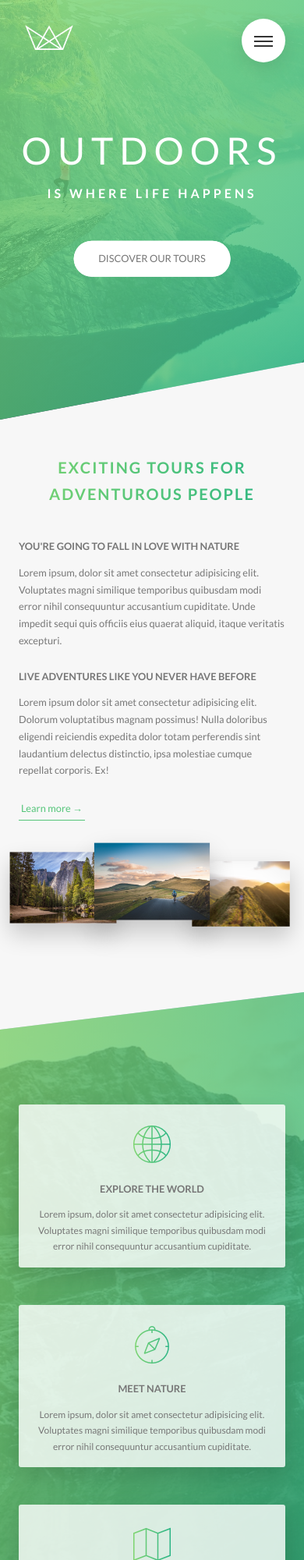
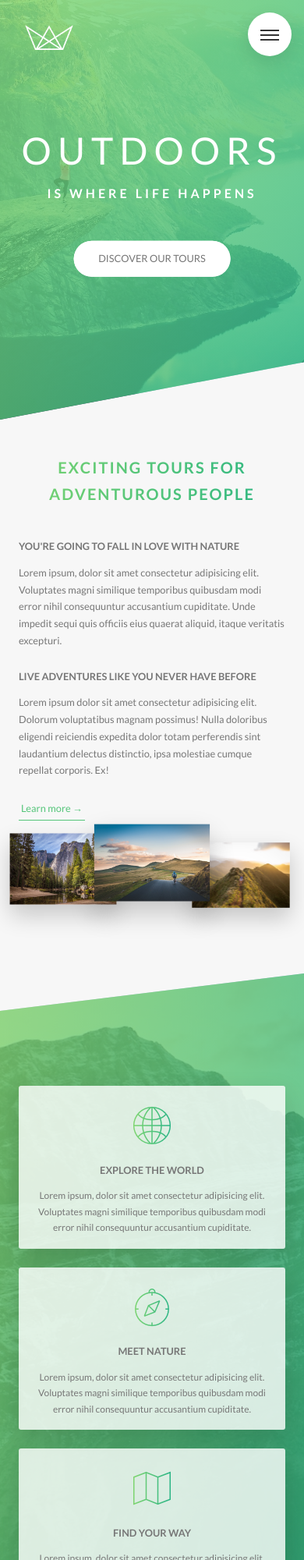
Before and after one commit to orionchik182/Outdoors, a website: page index.html in a window 390 px wide. Shown: the top 2000 px of the page at 78% size. Drawn offline with Linux system fonts and the light colour scheme.

Commit message:
feat: add media query all screen sizes

```diff
--- a/index.html
+++ b/index.html
@@ -343,7 +343,12 @@
 
 		<footer class="footer">
 			<div class="footer__logo-box">
-				<img src="img/logo-green-2x.png" alt="full logo" class="footer__logo">
+				<picture class="footer__logo">
+					<source srcset="img/logo-green-small-1x.png 1x, img/logo-green-small-2x.png 2x"
+									media="(max-width: 37.5em)">
+					<img srcset="img/logo-green-1x.png 1x, img/logo-green-2x.png 2x" alt="full logo">
+				</picture>
+
 			</div>
 			<div class="row">
 				<div class="col-1-of-2"><div class="footer__navigation">
--- a/sass/abstracts/_variables.scss
+++ b/sass/abstracts/_variables.scss
@@ -26,4 +26,5 @@ $default-font-size: 1.6rem;
 $grid-width: 114rem;
 $gutter-vertical: 8rem;
 $gutter-vertical-small: 6rem;
+$gutter-vertical-small-2: 3rem;
 $gutter-horizontal: 6rem;
--- a/sass/base/_base.scss
+++ b/sass/base/_base.scss
@@ -10,6 +10,8 @@ html {
   //This defines what 1rem is
   font-size: 62.5%;
 	scroll-behavior: smooth;
+	max-width: 144rem;
+	margin: 0 auto;
 
 	// @include respond(phone) {      - include in tap-port
 	// 	font-size: 50%;
@@ -30,8 +32,8 @@ html {
 
 body {
   box-sizing: border-box;
-	max-width: 144rem;
-	margin: 0 auto;
+
+
 	padding: 3rem;
 	scroll-behavior: smooth;
 
--- a/sass/components/_popup.scss
+++ b/sass/components/_popup.scss
@@ -1,5 +1,5 @@
 .popup {
-	background-color: rgba($color-black, .8);
+  background-color: rgba($color-black, 0.8);
   height: 100vh;
   width: 100%;
   position: fixed;
@@ -9,26 +9,38 @@
 
   opacity: 0;
   visibility: hidden;
-	transition: all .3s;
+  transition: all 0.3s;
 
   &__content {
     @include absCenter;
 
     width: 75%;
-		box-shadow: 0 2rem 4rem rgba($color-black, .2);
+    box-shadow: 0 2rem 4rem rgba($color-black, 0.2);
     background-color: $color-white;
     border-radius: 3px;
     display: table;
     overflow: hidden;
     opacity: 0;
-		transform: translate(-50%, -50%) scale(.25);
-		transition: all .5s .2s;
+    transform: translate(-50%, -50%) scale(0.25);
+    transition: all 0.5s 0.2s;
+
+    @include respond(tab-port) {
+      width: 90%;
+      display: block;
+      text-align: center;
+    }
   }
 
   &__left {
     width: 33.333333%;
     float: left;
     display: table-cell;
+
+    @include respond(tab-port) {
+      float: none;
+      display: inline-block;
+      width: 100%;
+    }
   }
 
   &__right {
@@ -37,11 +49,23 @@
     display: table-cell;
     vertical-align: middle;
     padding: 3rem 5rem;
+
+    @include respond(tab-port) {
+      float: none;
+      display: block;
+      width: auto;
+    }
   }
 
   &__img {
     display: block;
     width: 100%;
+
+    @include respond(tab-port) {
+      display: inline-block;
+      width: 49%;
+      transform: scale(1.1);
+    }
   }
 
   &__text {
@@ -56,6 +80,10 @@
     -ms-hyphens: auto;
     -webkit-hyphens: auto;
     hyphens: auto;
+
+    @include respond(tab-port) {
+      text-align: left;
+    }
   }
 
   //OPEN STATES
@@ -79,7 +107,7 @@
       text-decoration: none;
       display: inline-block;
       font-size: 3rem;
-			transition: all .2s;
+      transition: all 0.2s;
       line-height: 1;
     }
 
--- a/sass/layout/_grid.scss
+++ b/sass/layout/_grid.scss
@@ -35,6 +35,10 @@
 			@include respond(tab-port) {
 				margin-right: 0;
 				margin-bottom: $gutter-vertical-small;
+			}
+
+			@include respond(phone) {
+				margin-bottom: $gutter-vertical-small-2;
 			}
     }
 
--- a/sass/layout/_navigation.scss
+++ b/sass/layout/_navigation.scss
@@ -1,5 +1,7 @@
 .navigation {
-
+	position: relative;
+	float: right;
+	margin-right: 9rem;
 	&__checkbox {
 		display: none;
 	}
@@ -9,23 +11,13 @@
 		height: 7rem;
 		width: 7rem;
 		position: fixed;
-		top: 6rem;
-		right: 6rem;
+		margin-top: 2rem;
 		border-radius: 50%;
 		z-index: 2000;
+		text-align: center;
 		box-shadow: 0 1rem 3rem rgba($color-black, .1);
-		text-align: center;
+
 		cursor: pointer;
-
-		@include respond(tablet-port) {
-			top: 4rem;
-			right: 4rem;
-		}
-
-		@include respond(phone) {
-			top: 3rem;
-			right: 3rem;
-		}
 
 	}
 
@@ -34,22 +26,11 @@
 		width: 6rem;
 		border-radius: 50%;
 		position: fixed;
-		top: 6.5rem;
-		right: 6.5rem;
+		margin-top: 2.5rem;
 		background-image: radial-gradient($color-primary-light, $color-primary-dark);
 		z-index: 1000;
 		transition: transform .8s;
 
-
-		@include respond(tablet-port) {
-			top: 4.5rem;
-			right: 4.5rem;
-		}
-
-		@include respond(phone) {
-			top: 3.5rem;
-			right: 3.5rem;
-		}
 	}
 
 	&__nav {
```
Also changed, not shown: css/style.css. Lines whose indentation alone changed are shown as unchanged.
